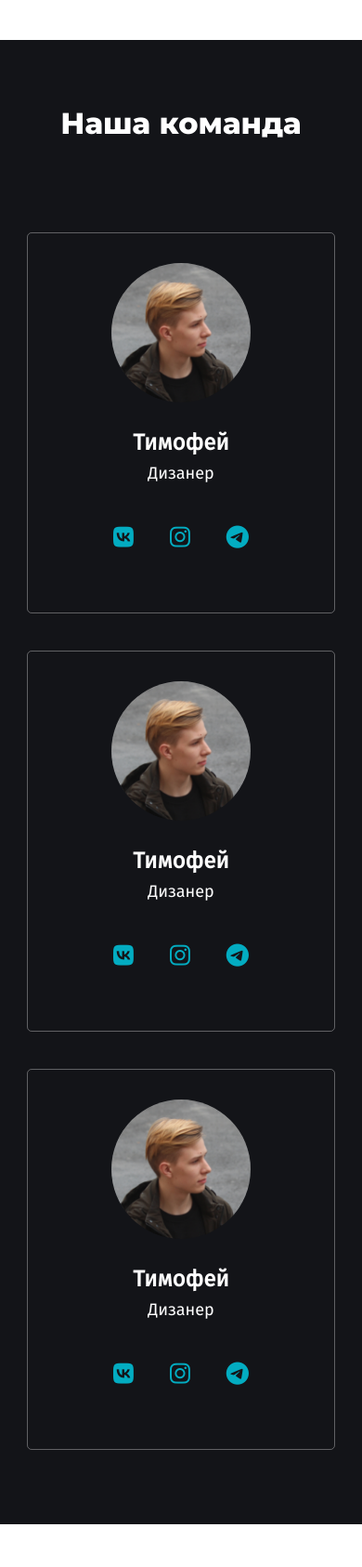
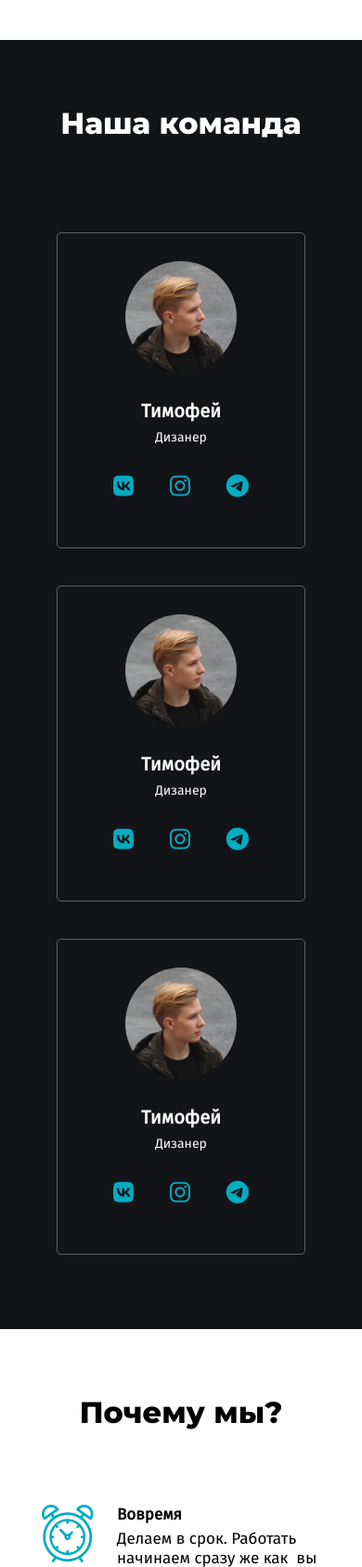
Before and after one commit to Efcolipt/Efcolipt.github.io, a PHP site: page / in a window 390 px wide. Shown: the part 1380-3066 px from the top of the page at 93% size. Run offline with PHP 8.4, Linux system fonts and the light colour scheme; some libraries are stand-ins or nearby versions.

Commit message:
Update media.css

```diff
--- a/css/media.css
+++ b/css/media.css
@@ -199,4 +199,24 @@
 		display: flex;
 		flex-direction: column;
 	}
+	.idea--contact p{
+		font-size: 16px !important;
+	}
+	.title--price{
+		font-size: 20px !important;
+	}
+	.person{
+		padding: 30px 60px 50px 60px!important;
+	}
+	.img--person > img {
+	    width: 120px!important;
+	    height: 120px!important;
+	}
+	.about--person > .name--person{
+		font-size: 20px!important;
+	}
+	.about--person > .work--person{
+		font-size: 14px!important;
+		margin-bottom: 30px !important;
+	}
 }
```
